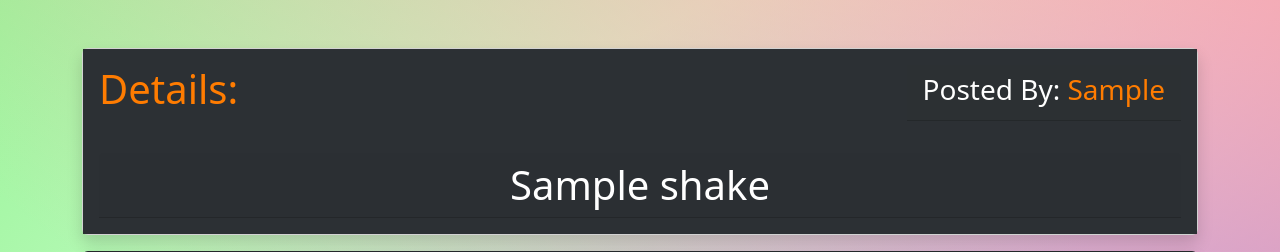
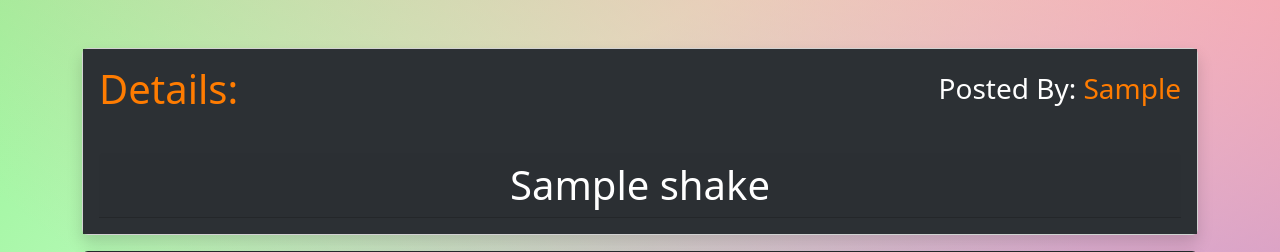
Before and after one commit to PaulDeUlloa/Sunkissed-Milkshakes-Python, a Flask app: template flask_app/templates/shake_details.html in a window 1280 px wide. Shown: the part 82-334 px from the top of the page. Run offline with Flask 3, Linux system fonts and the light colour scheme; the template is opened without the code that fills it: most values are stand-ins (such as "Sample title", 1, 10 or a date in 2020).

Commit message:
shake details card body header adjustments

```diff
--- a/flask_app/templates/shake_details.html
+++ b/flask_app/templates/shake_details.html
@@ -14,9 +14,9 @@ linear-gradient(336deg, rgba(50, 50, 250, 0.8), rgba(0,0,255,0) 70.71%); min-hei
         <div class="row pt-5">
             <div class="col">
                 <div class="card shadow mb-3">
-                    <div class="card-body" style="background-color:rgb(44,48,52); display: flex; flex-direction: row; justify-content: space-between; color:rgb(255, 255, 255);">
+                    <div class="card-body" style="background-color:rgb(44,48,52); display: flex; flex-direction: row; justify-content: space-between; color:rgb(255, 255, 255); align-items: center;">
                         <h1 style="color:rgb(255, 124, 1);">Details:</h1>
-                        <h3 class="card-header text-end">Posted By: <span style="color:rgb(255, 124, 1);">{{ shake.user.first_name }}</span></h3>
+                        <h3>Posted By: <span style="color:rgb(255, 124, 1);">{{ shake.user.first_name }}</span></h3>
                     </div>
                     <div class="card-body" style="background-color:rgb(44,48,52); color:rgb(255, 255, 255);">
                         <h1 class="card-header text-center">{{ shake.name }}</h1>
```
